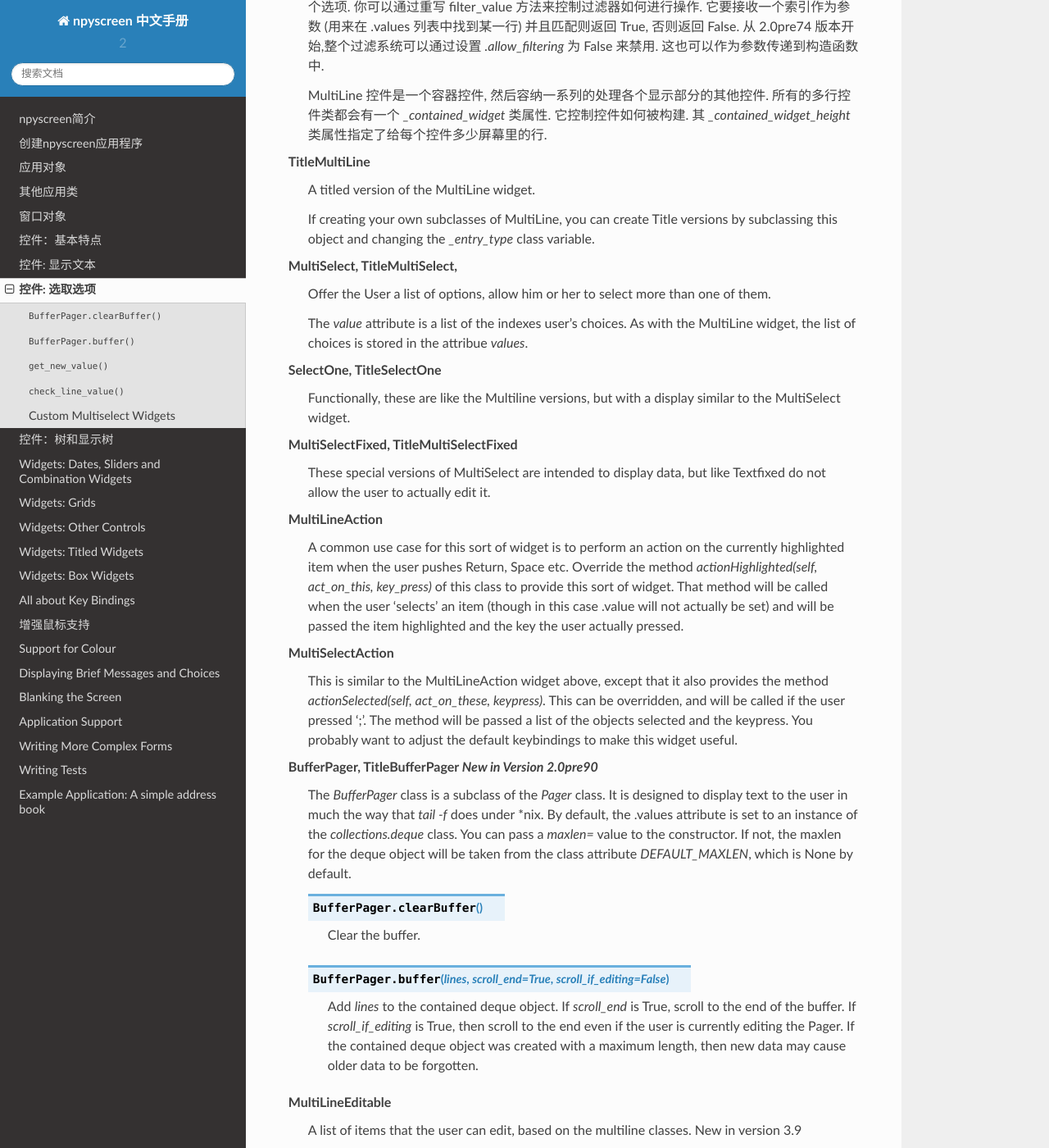
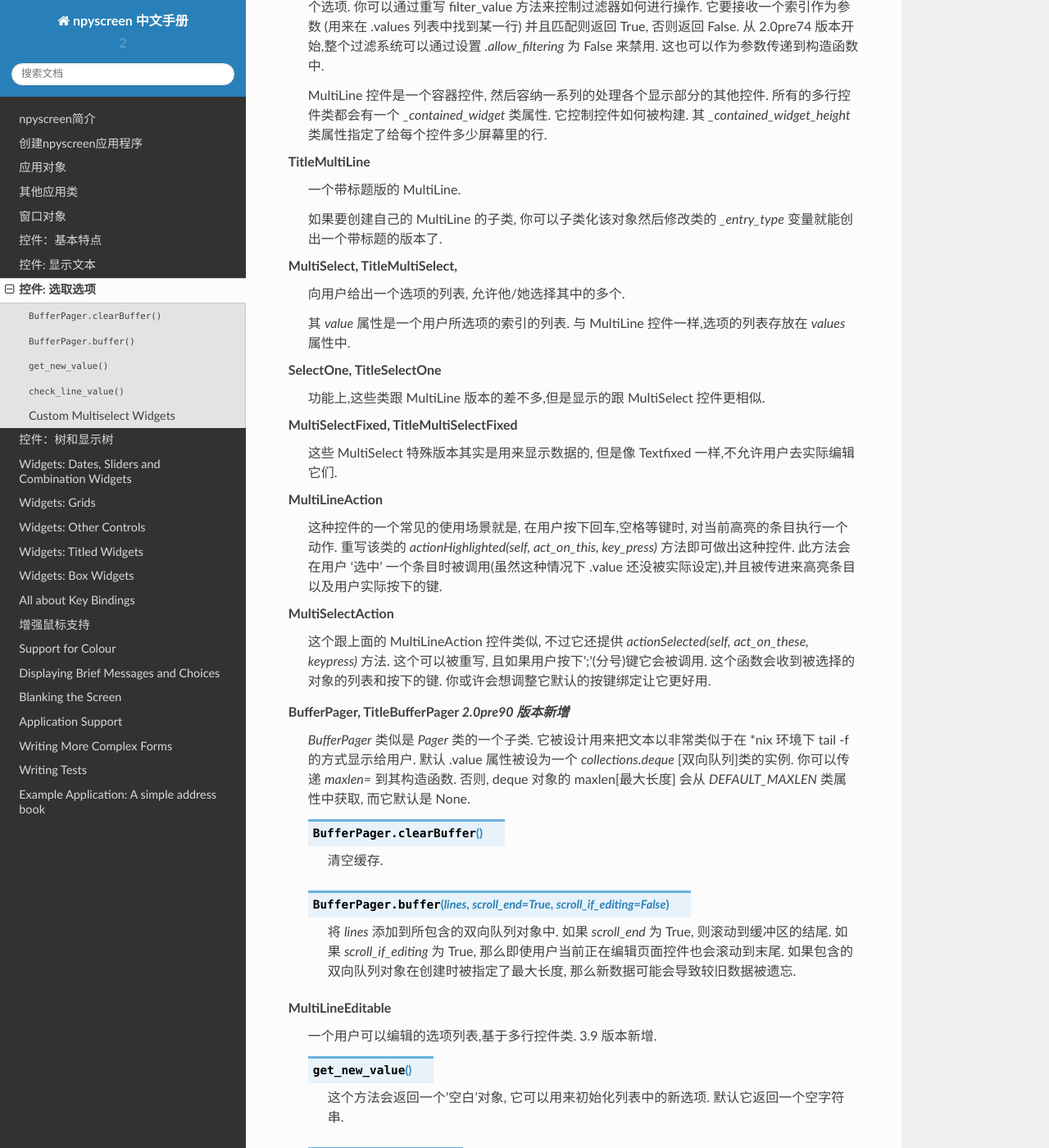
Before and after one commit to will-mei/npyscreen_doc_zh, a Sphinx documentation site: the page built from docs/source/widgets-multiline.rst, in a window 1280 px wide and 1400 px high, scrolled down 490 px. Shown: the whole window at 82% size. Built offline with Sphinx 7.4.7 and the Read the Docs theme 2.0.0, drawn with Linux system fonts in a browser that asks for light colours; some of the changed text lies outside the part shown.

Commit message:
widgets-multiline.rst

```diff
--- a/docs/source/widgets-multiline.rst
+++ b/docs/source/widgets-multiline.rst
@@ -16,66 +16,64 @@ MultiLine
 
 
 TitleMultiLine
-   A titled version of the MultiLine widget.
+   一个带标题版的 MultiLine.
 
-   If creating your own subclasses of MultiLine, you can create Title versions by subclassing this object and changing the *_entry_type* class variable.
+   如果要创建自己的 MultiLine 的子类, 你可以子类化该对象然后修改类的 *_entry_type* 变量就能创出一个带标题的版本了.
 
 MultiSelect, TitleMultiSelect,
-    Offer the User a list of options, allow him or her to select more than one of them.
+    向用户给出一个选项的列表, 允许他/她选择其中的多个.
 
-    The *value* attribute is a list of the indexes user's choices.  As with the MultiLine widget, the list of choices is stored in the attribue *values*.
+    其 *value* 属性是一个用户所选项的索引的列表. 与 MultiLine 控件一样,选项的列表存放在 *values* 属性中.
 
 SelectOne, TitleSelectOne
-    Functionally, these are like the Multiline versions, but with a display similar to the MultiSelect widget.
+    功能上,这些类跟 MultiLine 版本的差不多,但是显示的跟 MultiSelect 控件更相似.
 
 MultiSelectFixed, TitleMultiSelectFixed
-    These special versions of MultiSelect are intended to display data, but like Textfixed do not allow the user to actually edit it.
+    这些 MultiSelect 特殊版本其实是用来显示数据的, 但是像 Textfixed 一样,不允许用户去实际编辑它们.
 
 MultiLineAction
-    A common use case for this sort of widget is to perform an action on the currently highlighted item when the user pushes Return, Space etc.  Override the method *actionHighlighted(self, act_on_this, key_press)* of this class to provide this sort of widget.  That method will be called when the user 'selects' an item (though in this case .value will not actually be set) and will be passed the item highlighted and the key the user actually pressed.
+    这种控件的一个常见的使用场景就是, 在用户按下回车,空格等键时, 对当前高亮的条目执行一个动作. 重写该类的  *actionHighlighted(self, act_on_this, key_press)* 方法即可做出这种控件. 此方法会在用户 '选中' 一个条目时被调用(虽然这种情况下 .value 还没被实际设定),并且被传进来高亮条目以及用户实际按下的键.
 
 MultiSelectAction
-    This is similar to the MultiLineAction widget above, except that it also provides the method *actionSelected(self, act_on_these, keypress)*.  This can be overridden, and will be called if the user pressed ';'.  The method will be passed a list of the objects selected and the keypress.  You probably want to adjust the default keybindings to make this widget useful.
+    这个跟上面的 MultiLineAction 控件类似, 不过它还提供 *actionSelected(self, act_on_these, keypress)* 方法. 这个可以被重写, 且如果用户按下';'(分号)键它会被调用. 这个函数会收到被选择的对象的列表和按下的键. 你或许会想调整它默认的按键绑定让它更好用.
 
-BufferPager, TitleBufferPager *New in Version 2.0pre90*
-    The `BufferPager` class is a subclass of the *Pager* class.  It is designed to display text to the user in much the way that `tail -f` does under \*nix.  By default, the .values attribute is set to an instance of the `collections.deque` class.  You can pass a `maxlen=` value to the constructor.  If not, the maxlen for the deque object will be taken from the class attribute `DEFAULT_MAXLEN`, which is None by default.
+BufferPager, TitleBufferPager *2.0pre90 版本新增*
+    `BufferPager` 类似是 *Pager* 类的一个子类. 它被设计用来把文本以非常类似于在 \*nix 环境下 tail -f 的方式显示给用户. 默认 .value 属性被设为一个 `collections.deque` [双向队列]类的实例. 你可以传递 `maxlen=` 到其构造函数. 否则, deque 对象的 maxlen[最大长度] 会从 `DEFAULT_MAXLEN` 类属性中获取, 而它默认是 None.
 
     .. py:method:: BufferPager.clearBuffer()
 
-        Clear the buffer.
+        清空缓存.
 
     .. py:method:: BufferPager.buffer(lines, scroll_end=True, scroll_if_editing=False)
 
-        Add `lines` to the contained deque object.  If `scroll_end` is True, scroll to the end of the buffer.  If `scroll_if_editing` is True, then scroll to the end even if the user is currently editing the Pager.  If the contained deque object was created with a maximum length, then new data may cause older data to be forgotten.
+        将 `lines` 添加到所包含的双向队列对象中. 如果 `scroll_end` 为 True, 则滚动到缓冲区的结尾. 如果 `scroll_if_editing` 为 True, 那么即使用户当前正在编辑页面控件也会滚动到末尾. 如果包含的双向队列对象在创建时被指定了最大长度, 那么新数据可能会导致较旧数据被遗忘.
 
 MultiLineEditable
-    A list of items that the user can edit, based on the multiline classes.  New in version 3.9
+    一个用户可以编辑的选项列表,基于多行控件类. 3.9 版本新增.
 
     .. py:method:: get_new_value()
 
-        This method should return a 'blank' object that can be used to initialize a new item on the list.  By default it returns an
-        empty string.
+        这个方法会返回一个'空白'对象, 它可以用来初始化列表中的新选项. 默认它返回一个空字符串.
 
 
     .. py:method:: check_line_value(vl)
 
-        This method should say whether vl is a valid object that can be added to the list, returning True or False.  By default, this
-        method rejects empty strings.
+        这个方法会说明 vl 是否是一个可以被添加到列表的有效对象, 返回 True 或 False. 默认该方法拒绝空字符串.
 
 MultiLineEditableTitle
-    A titled version of MultiLineEditable. The class attribute *_entry_type* controls the type of contained widget.
+    标题版的 MultiLineEditable. 其 *_entry_type* 类属性控制着容纳的控件的类型.
 
 MultiLineEditableBoxed
-    A boxed version of MultiLineEditable. The class attribute **_entry_type** controls the type of contained widget.
+    带框版的 MultiLineEditable. 其 *_entry_type* 类属性控制着容纳的控件的类型.
 
 
 Custom Multiselect Widgets
 ++++++++++++++++++++++++++
 
-Multiline widgets are a container widget that then holds a series of other widgets that handle various parts of the display.  All multiline classes have a `_contained_widget` class attribute. This controls how the widget is constructed.  The class attribute `_contained_widget_height` specifies how many lines of the screen each widget should be given.
+多行控件是一个容器控件,它容纳一系列用于处理各显示部分的其他控件. 所有的多行控件类都有一个 `_contained_widget` 类属性. 这个控制控件如何被构造. `_contained_widget_height` 指定了应该给各个控件多少屏幕上的行.
 
-From version 3.4 onwards, contained widgets that have a `.selected` attribute are handled differently: widgets will have their `.selected` attribute set to `True` if the line is selected and `False` otherwise.  Widgets may also have their `.important` attribute set to True or False, depending on if they are included in a current filter (see above).
+从 3.4 版本以后, 内含的带有 `.selected` 属性的控件的处理有些不同了: 若行被选中,则把它们的 `.selected` 属性设置为 `True` ,否则为 `False`. 控件的 `.important` 属性可能也会被设置为 True 或 False, 取决于他们是否被当前的 filter 所包含(参见上面).
 
-Widgets that do not have a `selected` attribute have the value for each line put in their `name` attribute, and whether the line is selected or not put in their `value` attribute.  This is a legacy of the fact that the standard multiselect widgets use checkboxes to display each line.
+没有 `selected` 属性的控件,每一行的值都会被放到 `name` 属性中, 且不论行是否被选中都放到它们的 `value` 属性中. 这是个遗留问题, 因为实际上标准的多选控件是用多个选框[checkboxes]来显示每一行的.
 
-From version 4.8.7 onwards, multiline widgets use the methods `set_is_line_important`, `set_is_line_bold` and `set_is_line_cursor` to control the display of each line.  These methods are passed the widget object in question and a Boolean value.  They are intended to be overridden.
+从 4.8.7 版本以后,多行控件都开始使用 `set_is_line_important`, `set_is_line_bold` 和 `set_is_line_cursor` 方法来控制每行的显示. 这些方法会被传递进待选择的控件对象和一个布尔值. 它们都是用来被重写的.
```
